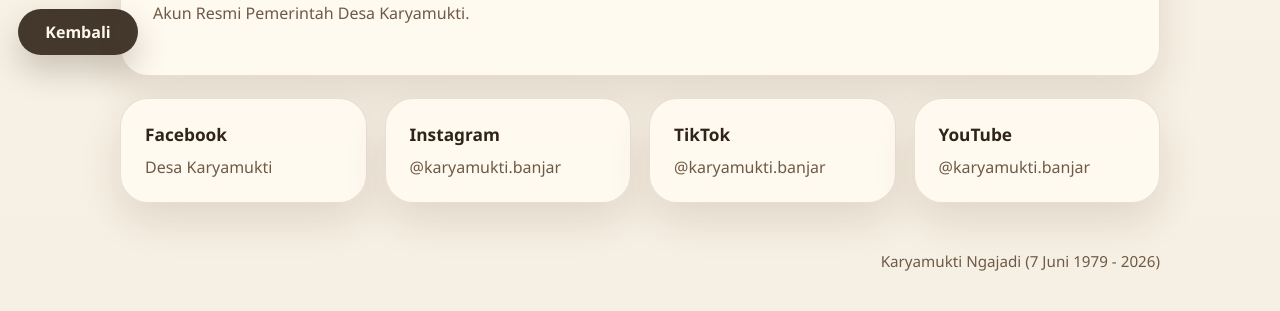
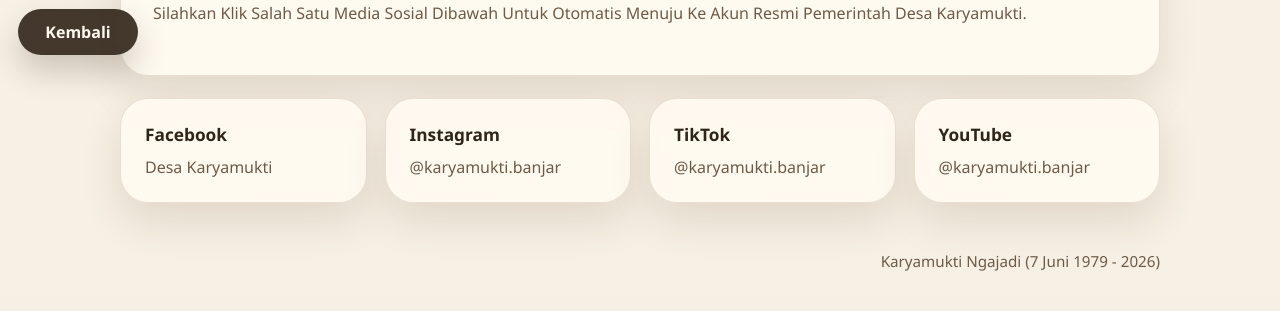
Before and after one commit to karyamukti/ngajadi47, a plain HTML site: page media-sosial.html in a window 1280 px wide. Shown: the part 727-1038 px from the top of the page. Drawn offline with Linux system fonts and the light colour scheme.

Commit message:
Add files via upload

```diff
--- a/media-sosial.html
+++ b/media-sosial.html
@@ -183,7 +183,7 @@
     <section class="hero">
       <div class="eyebrow">Halaman Media Sosial</div>
       <h1>Media Sosial Desa</h1>
-      <p>Akun Resmi Pemerintah Desa Karyamukti.</p>
+      <p>Silahkan Klik Salah Satu Media Sosial Dibawah Untuk Otomatis Menuju Ke Akun Resmi Pemerintah Desa Karyamukti.</p>
     </section>
 
     <section class="grid">
```
